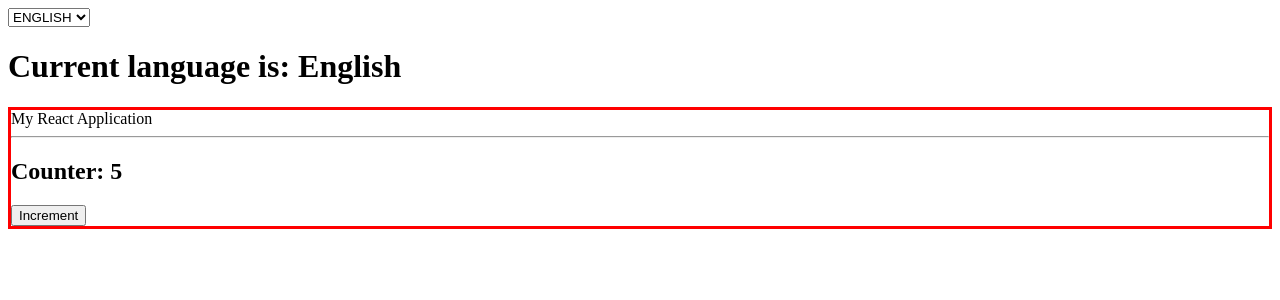
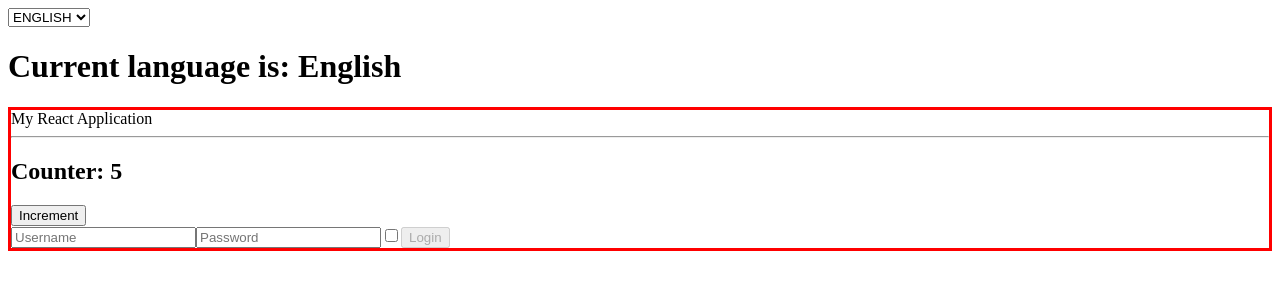
Before and after one commit to EnzoSt/react-exercises, a React (Create React App) app: page / in a window 1280 px wide. Shown: the top 300 px of the page. Built offline with nearby package versions, Linux system fonts and the light colour scheme.

Commit message:
useState-02

```diff
--- a/src/App.js
+++ b/src/App.js
@@ -13,6 +13,7 @@ import { LanguageContext } from "./LanguageContext";
 import { DisplayLanguage } from "./DisplayLanguage";
 import { Sum } from "./Sum";
 import { CounterUseState } from "./CounterUseState";
+import { LoginUseState } from "./LoginUseState";
 
 export class App extends React.Component {
   state ={
@@ -42,6 +43,7 @@ export class App extends React.Component {
           {/* <Sum numbers={[5, 10, 3, 2]} /> */}
           {/* <Sum /> */}
           <CounterUseState initialCount={5} />
+          <LoginUseState />
           {/* <InteractiveWelcome /> */}
           {/* <ClickCounter /> */}
           {/* <ClickTracker /> */}
--- /dev/null
+++ b/src/LoginUseState.js
@@ -0,0 +1,52 @@
+import { useState } from "react";
+
+export function LoginUseState() {
+  const [date, setDate] = useState({
+    username: "",
+    password: "",
+    remember: false,
+  });
+
+  function handleInputChange(event) {
+    const { name, type, value, checked } = event.target;
+
+    setDate((date) => {
+      return {
+        ...date,
+        [name]: type === "checked" ? checked : value,
+      };
+    });
+  }
+
+  function onLogin(event) {
+    event.preventDefault();
+    console.log(date);
+  }
+
+  return (
+    <form onSubmit={onLogin}>
+      <input
+        name="username"
+        placeholder="Username"
+        onChange={handleInputChange}
+        value={date.username}
+      />
+      <input
+        name="password"
+        type="password"
+        placeholder="Password"
+        onChange={handleInputChange}
+        value={date.password}
+      />
+      <input
+        name="remember"
+        type="checkbox"
+        onChange={handleInputChange}
+        checked={date.remember}
+      />
+      <button type="submit" disabled={!date.username || !date.password}>
+        Login
+      </button>
+    </form>
+  );
+}
```
